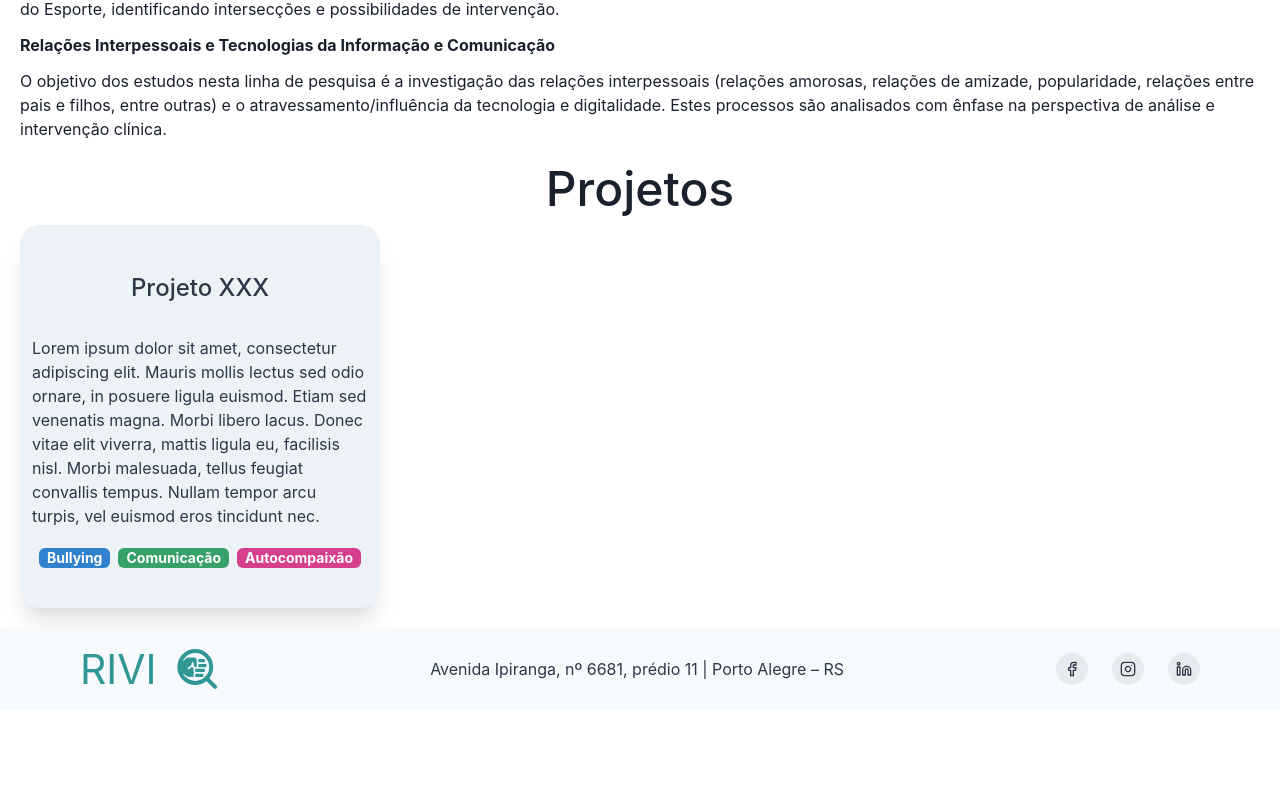
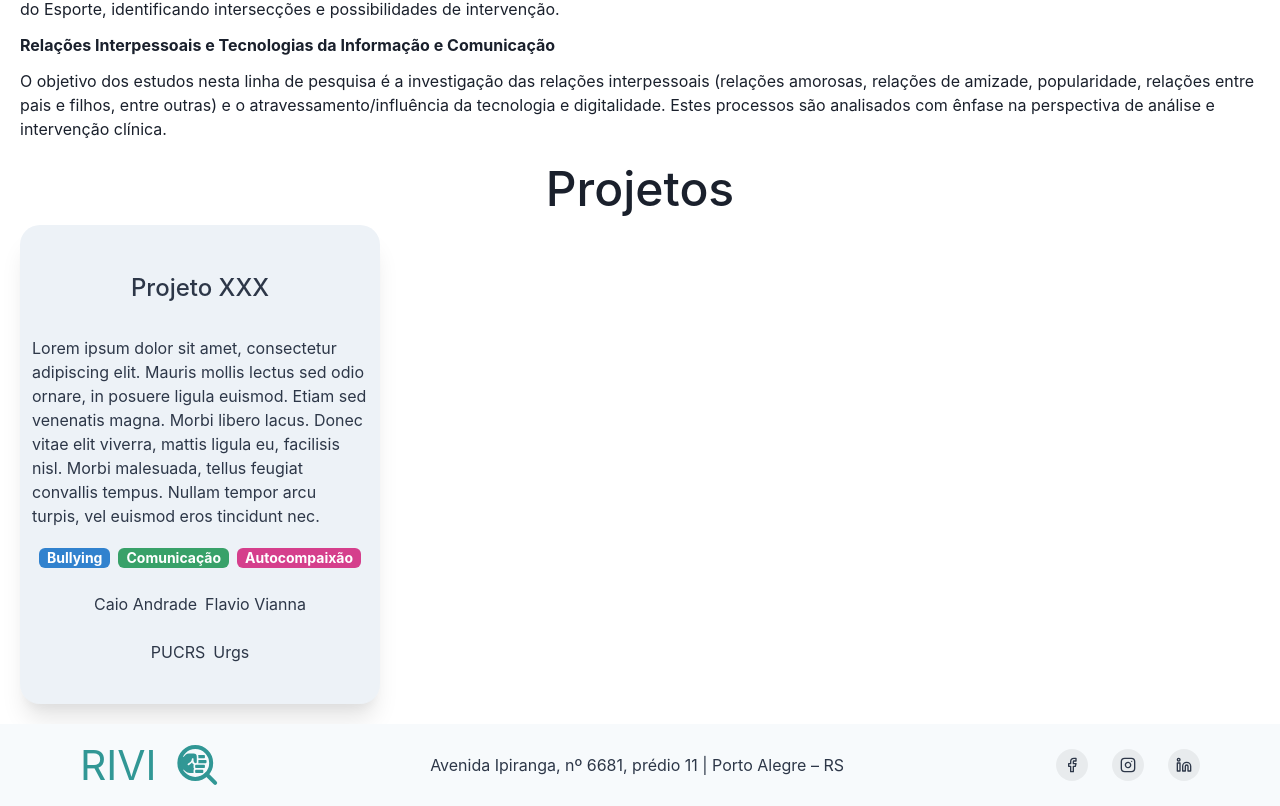
Before and after one commit to ages-rivi/rivi-frontend-js, a Next.js app: page /projetos in a window 1280 px wide. Shown: the part 378-1184 px from the top of the page. Before the commit the page ends 1088 px from the top, so only its background shows below. Built offline with nearby package versions, Linux system fonts and the light colour scheme.

Commit message:
feat(conclusao do projectcard): conclusao parcial do projectcard

```diff
--- a/src/components/ProjectCard/index.tsx
+++ b/src/components/ProjectCard/index.tsx
@@ -4,6 +4,8 @@ interface Project {
   titulo: string;
   description?: string;
   tags?: Array<Tags>;
+  pesquisadores?: Array<Pesquisadores>;
+  afiliacoes?: Array<Afiliacoes>;
 }
 
 interface Tags {
@@ -11,12 +13,15 @@ interface Tags {
   color: string;
 }
 
-interface SocialMedia {
-  icon: string;
-  href: string;
+interface Pesquisadores {
+  nome: string;
 }
 
-const Project: Project = {
+interface Afiliacoes {
+  nome: string;
+}
+
+const PROJECT: Project = {
   titulo: 'Projeto XXX',
   description:
     'Lorem ipsum dolor sit amet, consectetur adipiscing elit. Mauris mollis lectus sed odio ornare, in posuere ligula euismod. Etiam sed venenatis magna. Morbi libero lacus. Donec vitae elit viverra, mattis ligula eu, facilisis nisl. Morbi malesuada, tellus feugiat convallis tempus. Nullam tempor arcu turpis, vel euismod eros tincidunt nec.',
@@ -34,16 +39,32 @@ const Project: Project = {
       color: 'pink',
     },
   ],
+  pesquisadores: [
+    {
+      nome: 'Caio Andrade',
+    },
+    {
+      nome: 'Flavio Vianna',
+    },
+  ],
+  afiliacoes: [
+    {
+      nome: 'PUCRS',
+    },
+    {
+      nome: 'Urgs',
+    },
+  ],
 };
 
 function TagsStack(): JSX.Element {
-  if (!Project.tags) {
+  if (!PROJECT.tags) {
     return <Box />;
   }
 
   return (
     <HStack direction="row" justify="center" paddingBottom="24px">
-      {Project.tags.map((sm) => {
+      {PROJECT.tags.map((sm) => {
         return (
           <Tag
             size="sm"
@@ -60,7 +81,35 @@ function TagsStack(): JSX.Element {
   );
 }
 
-export default function ProjectItem(): JSX.Element {
+function ResearcherStack(): JSX.Element {
+  if (!PROJECT.pesquisadores) {
+    return <Box />;
+  }
+
+  return (
+    <HStack direction="row" justify="center" paddingBottom="24px">
+      {PROJECT.pesquisadores.map((sm) => {
+        return <Text>{sm.nome}</Text>;
+      })}
+    </HStack>
+  );
+}
+
+function AfiliacoesStack(): JSX.Element {
+  if (!PROJECT.afiliacoes) {
+    return <Box />;
+  }
+
+  return (
+    <HStack direction="row" justify="center" paddingBottom="24px">
+      {PROJECT.afiliacoes.map((sm) => {
+        return <Text>{sm.nome}</Text>;
+      })}
+    </HStack>
+  );
+}
+
+function ProjectItem(): JSX.Element {
   return (
     <Box
       borderBottom={1}
@@ -81,11 +130,15 @@ export default function ProjectItem(): JSX.Element {
         m="auto"
       >
         <Text py="30px" fontWeight="medium" fontSize="2xl">
-          {Project.titulo}
+          {PROJECT.titulo}
         </Text>
-        <Text paddingBottom="20px">{Project.description}</Text>
+        <Text paddingBottom="20px">{PROJECT.description}</Text>
         <TagsStack />
+        <ResearcherStack />
+        <AfiliacoesStack />
       </Flex>
     </Box>
   );
 }
+
+export default ProjectItem;
```
